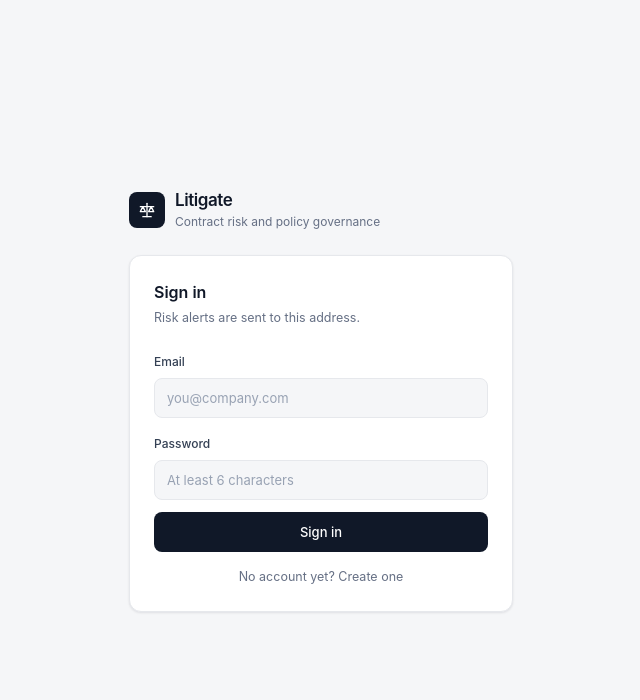
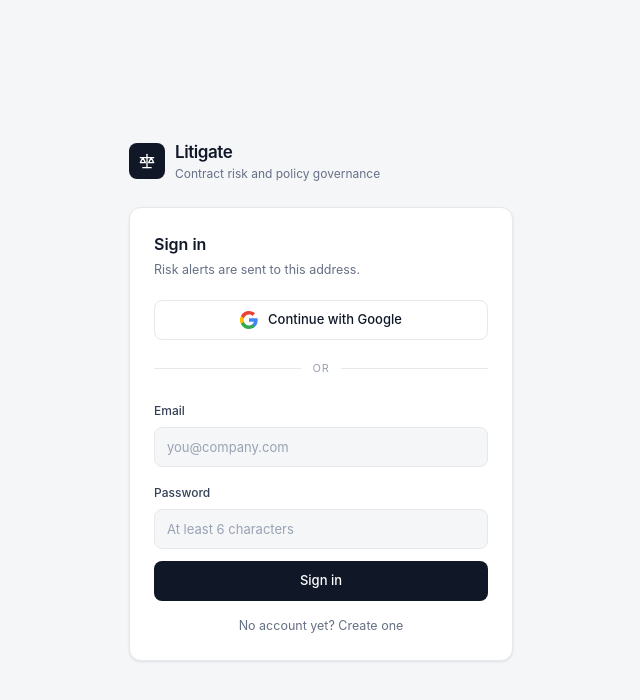
Before and after one commit to cursed-goblin/litigate-v1, a Next.js app in the folder frontend/: page / in a window 1280 px wide. Shown: the top 700 px of the page, without its empty margins (319-959 px from the left). Built offline with nearby package versions, Linux system fonts and the light colour scheme; no server answers.

Commit message:
Offer Google sign in alongside password sign in

```diff
--- a/frontend/components/Login.tsx
+++ b/frontend/components/Login.tsx
@@ -5,18 +5,78 @@
 import { supabase } from "@/lib/supabase"
 import { ScaleIcon } from "./Icons"
 
+/** Google's brand mark, kept local because it is not part of the UI icon set. */
+function GoogleMark({ className }: { className?: string }) {
+  return (
+    <svg className={className} viewBox="0 0 18 18" aria-hidden="true">
+      <path
+        fill="#4285F4"
+        d="M17.64 9.2c0-.64-.06-1.25-.16-1.84H9v3.48h4.84a4.14 4.14 0 0 1-1.8 2.72v2.26h2.92c1.7-1.57 2.68-3.88 2.68-6.62Z"
+      />
+      <path
+        fill="#34A853"
+        d="M9 18c2.43 0 4.47-.8 5.96-2.18l-2.92-2.26c-.81.54-1.84.86-3.04.86-2.34 0-4.32-1.58-5.03-3.7H.96v2.33A9 9 0 0 0 9 18Z"
+      />
+      <path
+        fill="#FBBC05"
+        d="M3.97 10.72a5.41 5.41 0 0 1 0-3.44V4.95H.96a9 9 0 0 0 0 8.1l3.01-2.33Z"
+      />
+      <path
+        fill="#EA4335"
+        d="M9 3.58c1.32 0 2.5.45 3.44 1.35l2.58-2.58C13.46.89 11.43 0 9 0A9 9 0 0 0 .96 4.95l3.01 2.33C4.68 5.16 6.66 3.58 9 3.58Z"
+      />
+    </svg>
+  )
+}
+
 /**
- * Password sign in rather than a magic link. A link needs the user to leave
- * the page, wait for mail, and come back, which is a poor demo and a poor
- * first run. The address collected here is also where risk alerts are sent.
+ * Two ways in, deliberately.
+ *
+ * Google is the fast path. Password is kept as the fallback because an OAuth
+ * misconfiguration would otherwise lock every user out of the application
+ * with no alternative route.
+ *
+ * The address collected here is where risk alerts are sent.
  */
 export default function Login() {
   const [mode, setMode] = useState<"in" | "up">("in")
   const [email, setEmail] = useState("")
   const [password, setPassword] = useState("")
   const [busy, setBusy] = useState(false)
+  const [oauthBusy, setOauthBusy] = useState(false)
   const [note, setNote] = useState<string | null>(null)
   const [failed, setFailed] = useState(false)
+
+  const fail = (cause: unknown, fallback: string) => {
+    setNote(cause instanceof Error ? cause.message : fallback)
+    setFailed(true)
+  }
+
+  const withGoogle = async () => {
+    if (!supabase || oauthBusy) {
+      return
+    }
+
+    setOauthBusy(true)
+    setNote(null)
+    setFailed(false)
+
+    try {
+      // Returning to the current origin keeps this working across the custom
+      // domain and every preview deployment without hardcoding a host.
+      const { error } = await supabase.auth.signInWithOAuth({
+        provider: "google",
+        options: { redirectTo: window.location.origin },
+      })
+      if (error) {
+        throw new Error(error.message)
+      }
+      // A redirect follows, so the spinner is left running on purpose.
+    } catch (cause) {
+      fail(cause, "google sign in failed")
+      setOauthBusy(false)
+    }
+  }
 
   const submit = async (event: React.FormEvent) => {
     event.preventDefault()
@@ -46,8 +106,7 @@
         }
       }
     } catch (cause) {
-      setNote(cause instanceof Error ? cause.message : "sign in failed")
-      setFailed(true)
+      fail(cause, "sign in failed")
     } finally {
       setBusy(false)
     }
@@ -74,7 +133,25 @@
             Risk alerts are sent to this address.
           </p>
 
-          <form onSubmit={submit} className="mt-5 space-y-3">
+          <button
+            type="button"
+            onClick={withGoogle}
+            disabled={oauthBusy || busy}
+            className="mt-5 flex h-10 w-full items-center justify-center gap-2.5 rounded-lg border border-line bg-surface text-[13px] font-medium text-ink transition-colors hover:bg-canvas disabled:opacity-50"
+          >
+            <GoogleMark className="h-[18px] w-[18px]" />
+            {oauthBusy ? "Redirecting..." : "Continue with Google"}
+          </button>
+
+          <div className="my-5 flex items-center gap-3">
+            <span className="h-px flex-1 bg-line" />
+            <span className="text-[11px] uppercase tracking-[0.06em] text-ink-4">
+              or
+            </span>
+            <span className="h-px flex-1 bg-line" />
+          </div>
+
+          <form onSubmit={submit} className="space-y-3">
             <div>
               <label className="text-[12px] font-medium text-ink-2">Email</label>
               <input
@@ -82,7 +159,7 @@
                 required
                 value={email}
                 onChange={(event) => setEmail(event.target.value)}
-                disabled={busy}
+                disabled={busy || oauthBusy}
                 placeholder="you@company.com"
                 className="mt-1.5 h-10 w-full rounded-lg border border-line bg-canvas px-3 text-[13px] outline-none placeholder:text-ink-4 focus:border-accent"
               />
@@ -96,7 +173,7 @@
                 minLength={6}
                 value={password}
                 onChange={(event) => setPassword(event.target.value)}
-                disabled={busy}
+                disabled={busy || oauthBusy}
                 placeholder="At least 6 characters"
                 className="mt-1.5 h-10 w-full rounded-lg border border-line bg-canvas px-3 text-[13px] outline-none placeholder:text-ink-4 focus:border-accent"
               />
@@ -104,7 +181,7 @@
 
             <button
               type="submit"
-              disabled={busy}
+              disabled={busy || oauthBusy}
               className="h-10 w-full rounded-lg bg-strong text-[13px] font-medium text-onstrong transition-opacity hover:opacity-90 disabled:opacity-50"
             >
               {busy
```
